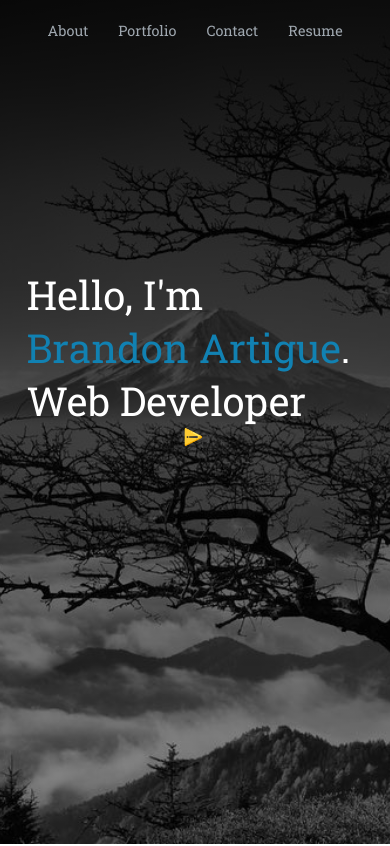
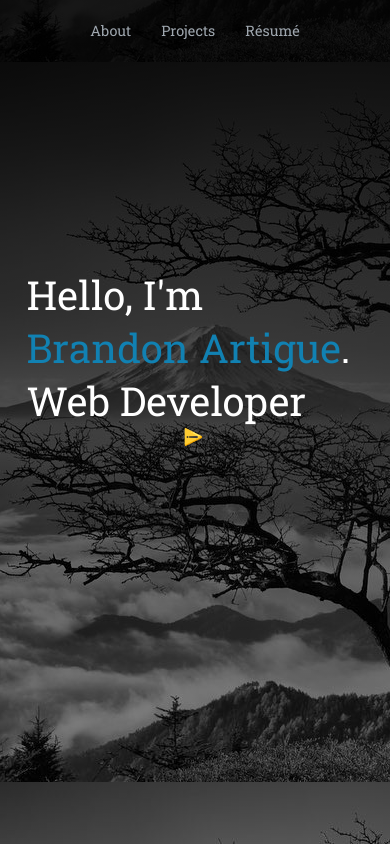
Before and after one commit to bartigue87/ba-portfolio, a React (Create React App) app: page / in a window 390 px wide. Shown: the top 846 px of the page. Built offline with nearby package versions, Linux system fonts and the light colour scheme; no server answers; a web font is replaced by a local one.

Commit message:
more responsive style fixes, nav links

```diff
--- a/package.json
+++ b/package.json
@@ -11,6 +11,7 @@
     "react": "^18.0.0",
     "react-dom": "^18.0.0",
     "react-scripts": "5.0.1",
+    "react-scroll": "^1.8.7",
     "web-vitals": "^2.1.4"
   },
   "scripts": {
--- a/src/components/About.js
+++ b/src/components/About.js
@@ -9,7 +9,7 @@ import sqlLogo from "../images/postgreSQL-logo.png";
 
 export default function About() {
   return (
-    <section className="about-section">
+    <section className="about-section" id="about">
       <h2 className="about-header">About</h2>
       <div className="about-container">
         <div className="left-side">
--- a/src/components/Navbar.js
+++ b/src/components/Navbar.js
@@ -1,13 +1,21 @@
 import React from "react";
+import { Link } from "react-scroll";
 
 export default function Navbar() {
   return (
     <section className="nav-section">
       <ul className="navbar">
-        <li>About</li>
-        <li>Portfolio</li>
-        <li>Contact</li>
-        <li>Resume</li>
+        <li className="nav-selection">
+          <Link activeClass="active" to="about" spy={true} smooth={true}>
+            About
+          </Link>
+        </li>
+        <li className="nav-selection">
+          <Link activeClass="active" to="projects" spy={true} smooth={true}>
+            Projects
+          </Link>
+        </li>
+        <li className="nav-selection">Résumé</li>
       </ul>
     </section>
   );
--- a/src/components/Portfolio.js
+++ b/src/components/Portfolio.js
@@ -7,7 +7,7 @@ export default function Portfolio() {
     return <Projects key={project.title} {...project} />;
   });
   return (
-    <div className="portfolio">
+    <div className="portfolio" id="projects">
       <h2 className="about-header project-heading">Projects</h2>
       <section className="projects-section">{project}</section>
     </div>
--- a/src/index.css
+++ b/src/index.css
@@ -11,7 +11,6 @@ body {
   width: 100%;
   background: linear-gradient(rgba(0, 0, 0, 0.9), rgba(0, 0, 0, 0.4)),
     url("./images/header.png");
-  height: 100vh;
   background-size: cover;
   background-position: center center;
   background-attachment: fixed;
@@ -40,6 +39,11 @@ body {
 .nav-section {
   position: absolute;
   width: 100%;
+}
+
+.nav-selection:hover {
+  color: #1181b2;
+  cursor: pointer;
 }
 
 .navbar {
@@ -247,6 +251,10 @@ body {
     width: 275px;
   }
 
+  .project-heading {
+    letter-spacing: 4px;
+  }
+
   .project-card-info {
     height: 170px;
     width: 275px;
@@ -264,4 +272,13 @@ body {
   .card-language {
     font-size: 0.7rem;
   }
+
+  .home-section {
+    height: 100vh;
+    width: 100%;
+    background: linear-gradient(rgba(0, 0, 0, 0.9), rgba(0, 0, 0, 0.4)),
+      url("./images/header.png");
+    background-position: center center;
+    background-attachment: fixed;
+  }
 }
```
Also changed, not shown: 1 other file (tests, documents, lock files or other folders).
